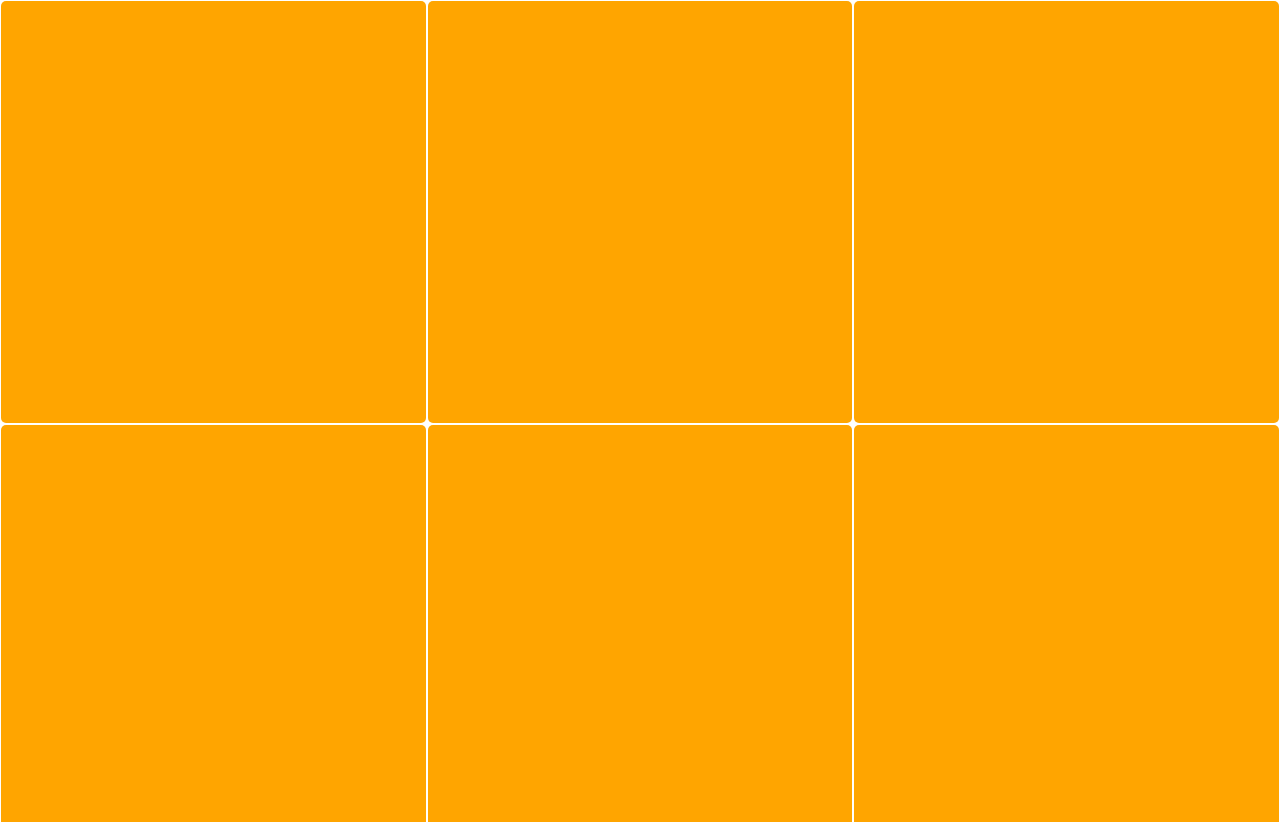
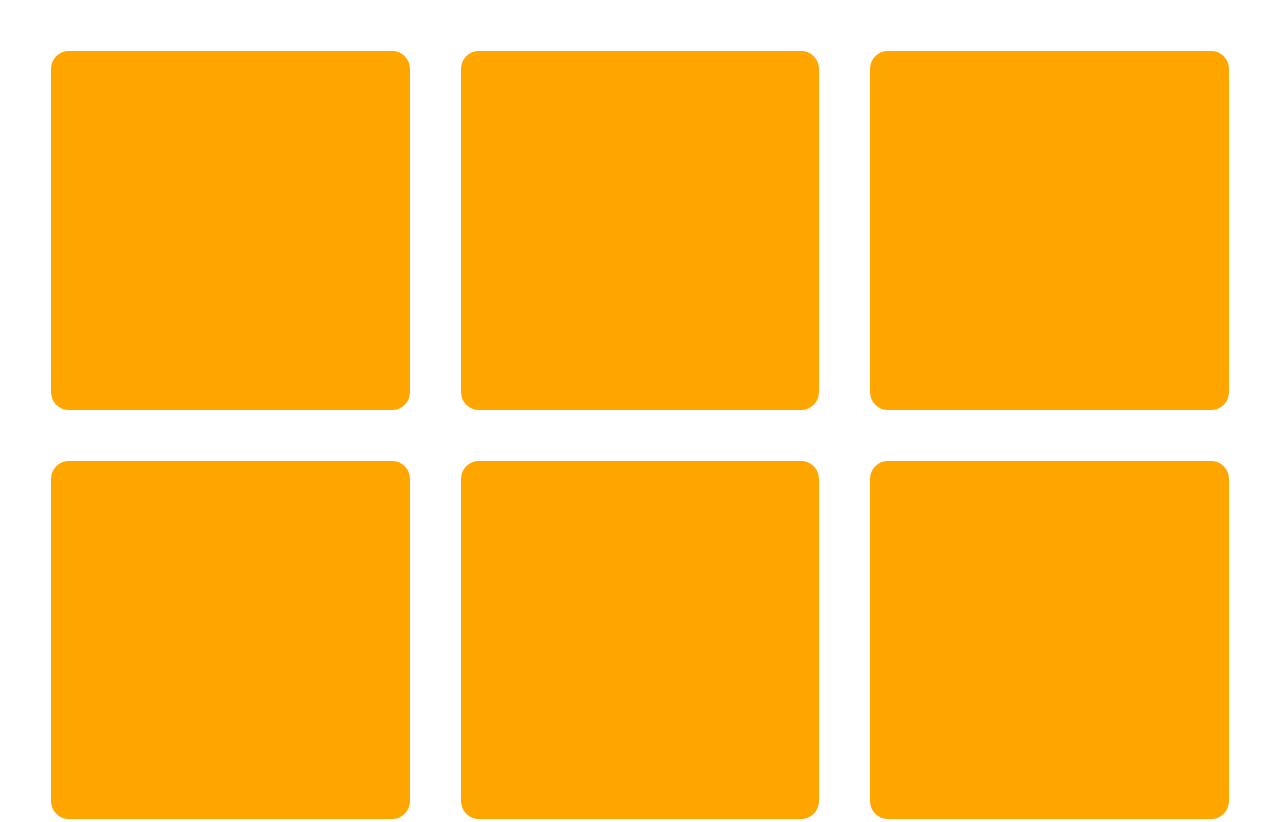
Before and after one commit to Nodreame/cssup, a website: page task1-9blocks/index.html in a window 1280 px wide. Shown: the top 822 px of the page. Drawn offline with Linux system fonts and the light colour scheme.

Commit message:
feat(task1): feat flex & add flex2

```diff
--- a/task1-9blocks/app.css
+++ b/task1-9blocks/app.css
@@ -2,16 +2,40 @@
     margin: 0;
     padding: 0;
 }
+.block {
+    padding-top: 28%;
+    margin-top: 4%;
+    border-radius: 5%;
+    background-color: orange;
+}
 
+/** container-flex **/
 .container-flex > .wrap {
     display: flex;
+    flex-direction: row;
 }
 .container-flex > .wrap > .block {
+    flex: 1;
+}
+.container-flex > .wrap > .block:first-child,
+.container-flex > .wrap > .block:last-child {
+    margin: 4% 4% 0 4%;
+}
+.container-flex > .wrap:last-child > .block {
+    margin: 4% 0;
+}
+.container-flex > .wrap:last-child > .block:first-child,
+.container-flex > .wrap:last-child > .block:last-child {
+    margin: 4%;
+}
+
+/** container-flex2 **/
+.container-flex2 > .wrap {
+    display: flex;
     flex-direction: row;
-    flex: 1;
-    margin: 1px;
-    padding-top: 33%;
-
-    background-color: orange;
-    border-radius: 5px;
+    flex-wrap: wrap;
 }
+.container-flex2 > .wrap > .block {
+    width: 28%;
+    margin-left: 4%;
+}
--- a/task1-9blocks/index.html
+++ b/task1-9blocks/index.html
@@ -8,18 +8,7 @@
     <link rel="stylesheet" href="app.css">
 </head>
 <body>
-    <!-- <div class="wrap">
-        <div class="block"></div>
-        <div class="block"></div>
-        <div class="block"></div>
-        <div class="block"></div>
-        <div class="block"></div>
-        <div class="block"></div>
-        <div class="block"></div>
-        <div class="block"></div>
-        <div class="block"></div>
-    </div> -->
-    <div class="container-flex">
+    <!-- <div class="container-flex">
         <div class="wrap">
             <div class="block"></div>
             <div class="block"></div>
@@ -35,6 +24,20 @@
             <div class="block"></div>
             <div class="block"></div>
         </div>
+    </div> -->
+
+    <div class="container-flex2">
+        <div class="wrap">
+            <div class="block"></div>
+            <div class="block"></div>
+            <div class="block"></div>
+            <div class="block"></div>
+            <div class="block"></div>
+            <div class="block"></div>
+            <div class="block"></div>
+            <div class="block"></div>
+            <div class="block"></div>
+        </div>
     </div>
 </body>
 </html>
```
Also changed, not shown: task1-9blocks/Readme.md, task1-9blocks/pic_effect/task1.gif (renamed from task1-9blocks/task1.gif), task1-9blocks/pic_effect/九宫格-flex(优化).gif (added), task1-9blocks/pic_effect/九宫格-flex.gif (added), task1-9blocks/pic_effect/九宫格-flex2.gif (added).
